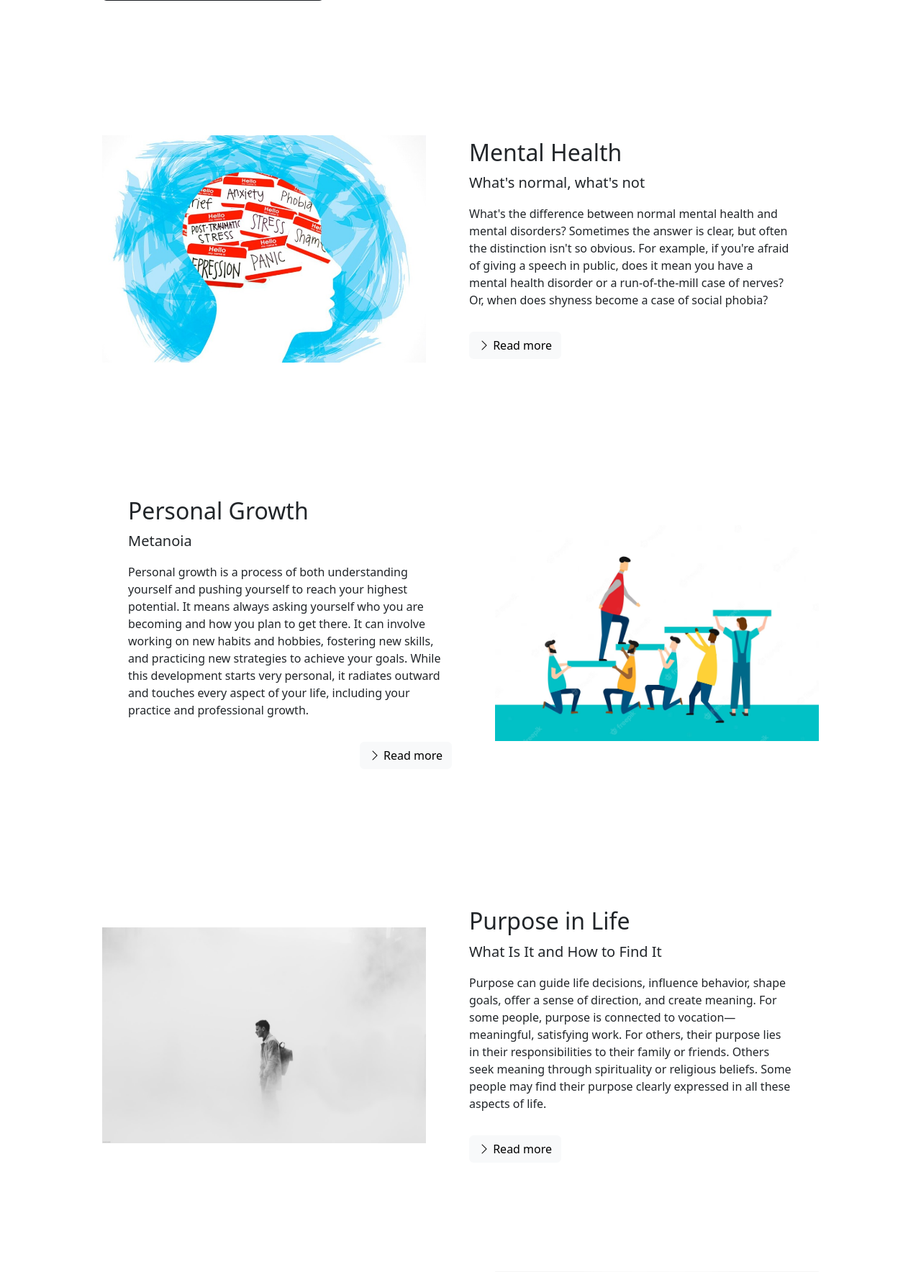
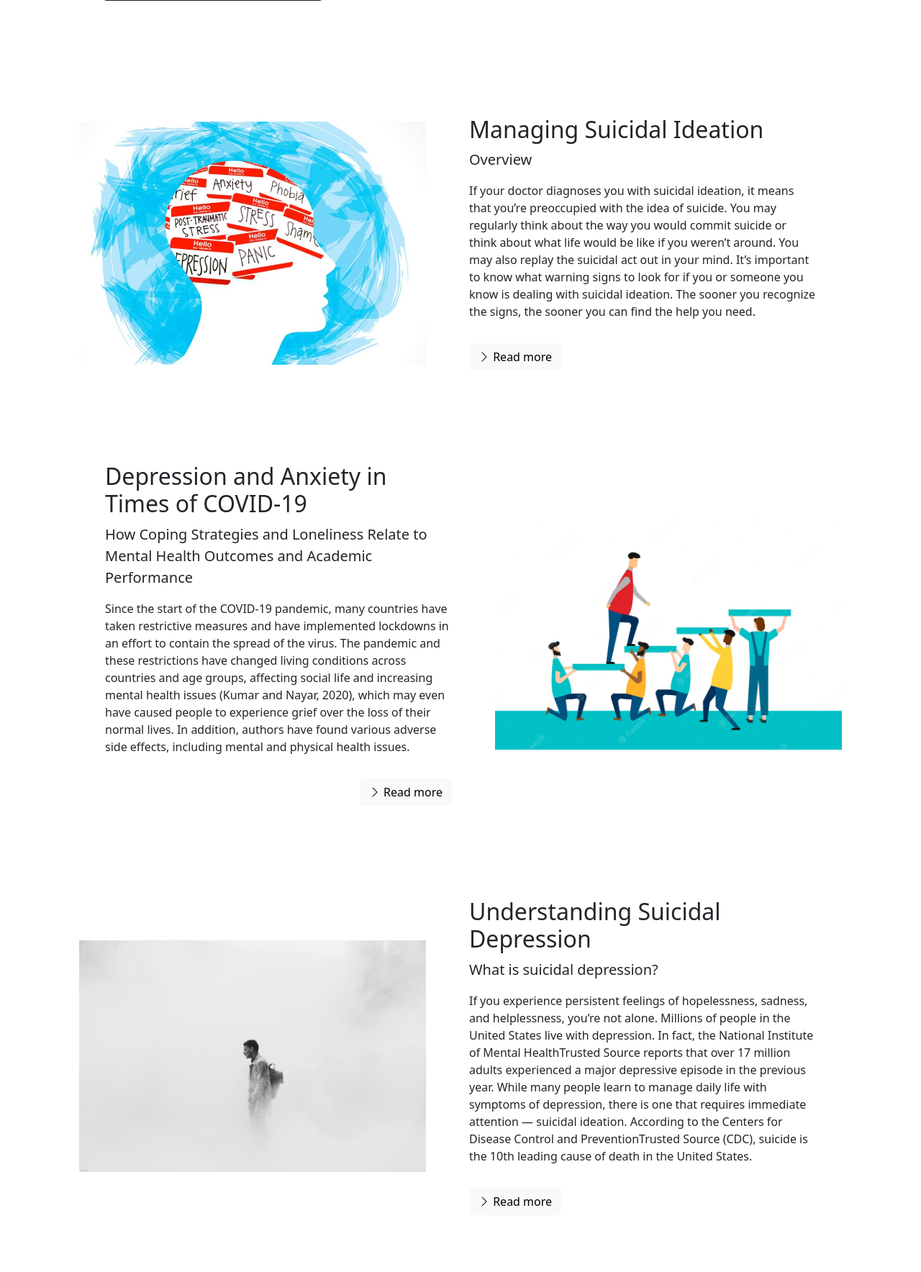
Before and after one commit to NeilCutter/SIDetect-Web-App, a Flask app: page / in a window 1280 px wide. Shown: the part 1095-2863 px from the top of the page at 72% size. Run offline with Flask 3, Linux system fonts and the light colour scheme.

Commit message:
update and fix ui

```diff
--- a/webapp/templates/chatbot.html
+++ b/webapp/templates/chatbot.html
@@ -19,7 +19,7 @@
 
     <div class="container text-center pt-5">
         <div class="title text-center pt-5">
-            <h1 class="text">
+            <h1 class="text me-3">
                 Ask
             </h1>
             <div class="brand">
--- a/webapp/templates/home.html
+++ b/webapp/templates/home.html
@@ -2,8 +2,9 @@
 
 {% block head %}
 <title>SIDetect WebApp</title>
+
 {% endblock %}
-
+<link rel="stylesheet" href="../static/css/styles.css">
 {% block content %}
 <header style="overflow-y: hidden;">
 <section class="container">
@@ -74,47 +75,44 @@
     </div>
   </div>
 
-  <div id="learn" class="p-5 ">
+  <div id="learn" class="p-3 ">
     <div class="container">
       <div class="row align-items-center justify-content-between">
         <div class="col-md">
           <img src="../static/img/mental.jfif" data-aos="slide-right" class="img-fluid" alt="" />
         </div>
         <div class="col-md p-5" data-aos="slide-left">
-          <h2>Mental Health</h2>
+          <h2>Managing Suicidal Ideation</h2>
           <p class="lead">
-            What's normal, what's not
+            Overview
           </p>
           <p>
-            What's the difference between normal mental health and mental disorders? Sometimes the answer is clear, but
-            often the distinction isn't so obvious. For example, if you're afraid of giving a speech in public, does it
-            mean you have a mental health disorder or a run-of-the-mill case of nerves? Or, when does shyness become a
-            case of social phobia?
+            If your doctor diagnoses you with suicidal ideation, it means that you’re preoccupied with the idea of suicide. You may regularly think about the way you would commit suicide or think about what life would be like if you weren’t around. You may also replay the suicidal act out in your mind.
+
+            It’s important to know what warning signs to look for if you or someone you know is dealing with suicidal ideation. The sooner you recognize the signs, the sooner you can find the help you need.
+
+
           </p>
-          <a href="help.html" class="btn btn-light mt-3 ">
+          <a href="https://www.healthline.com/health/suicidal-ideation" class="btn btn-light mt-3 ">
             <i class="bi bi-chevron-right "></i> Read more
           </a>
         </div>
       </div>
     </div>
   </div>
-  <div id="learn" class="p-5 ">
+  <div id="learn" class="p-3 ">
     <div class="container">
       <div class="row align-items-center justify-content-between">
 
         <div class="col-md p-5" data-aos="slide-right">
-          <h2>Personal Growth</h2>
+          <h2>Depression and Anxiety in Times of COVID-19</h2>
           <p class="lead">
-            Metanoia
+            How Coping Strategies and Loneliness Relate to Mental Health Outcomes and Academic Performance
           </p>
           <p>
-            Personal growth is a process of both understanding yourself and pushing yourself to reach your highest
-            potential. It means always asking yourself who you are becoming and how you plan to get there. It can
-            involve working on new habits and hobbies, fostering new skills, and practicing new strategies to achieve
-            your goals. While this development starts very personal, it radiates outward and touches every aspect of
-            your life, including your practice and professional growth.
+            Since the start of the COVID-19 pandemic, many countries have taken restrictive measures and have implemented lockdowns in an effort to contain the spread of the virus. The pandemic and these restrictions have changed living conditions across countries and age groups, affecting social life and increasing mental health issues (Kumar and Nayar, 2020), which may even have caused people to experience grief over the loss of their normal lives. In addition, authors have found various adverse side effects, including mental and physical health issues.
           </p>
-          <a href="help.html" class="btn btn-light mt-3 float-end">
+          <a href="https://www.frontiersin.org/articles/10.3389/fpsyg.2021.682684/full" class="btn btn-light mt-3 float-end">
             <i class="bi bi-chevron-right "></i> Read more
           </a>
 
@@ -125,24 +123,25 @@
       </div>
     </div>
   </div>
-  <div id="learn" class="p-5 ">
+  <div id="learn" class="p-3 ">
     <div class="container">
       <div class="row align-items-center justify-content-between">
         <div class="col-md" data-aos="slide-right">
           <img src="../static/img/pic2.jpg"  class="img-fluid" alt="" />
         </div>
         <div class="col-md p-5" data-aos="slide-left">
-          <h2>Purpose in Life</h2>
+          <h2>Understanding Suicidal Depression</h2>
           <p class="lead">
-            What Is It and How to Find It
+            What is suicidal depression?
           </p>
           <p>
-            Purpose can guide life decisions, influence behavior, shape goals, offer a sense of direction, and create
-            meaning. For some people, purpose is connected to vocation—meaningful, satisfying work. For others, their
-            purpose lies in their responsibilities to their family or friends. Others seek meaning through spirituality
-            or religious beliefs. Some people may find their purpose clearly expressed in all these aspects of life.
+            If you experience persistent feelings of hopelessness, sadness, and helplessness, you’re not alone.
+
+            Millions of people in the United States live with depression. In fact, the National Institute of Mental HealthTrusted Source reports that over 17 million adults experienced a major depressive episode in the previous year.
+
+            While many people learn to manage daily life with symptoms of depression, there is one that requires immediate attention — suicidal ideation. According to the Centers for Disease Control and PreventionTrusted Source (CDC), suicide is the 10th leading cause of death in the United States.
           </p>
-          <a href="help.html" class="btn btn-light mt-3 ">
+          <a href="https://www.healthline.com/health/depression/suicidal-depression?utm_source=ReadNext" class="btn btn-light mt-3 ">
             <i class="bi bi-chevron-right "></i> Read more
           </a>
         </div>
@@ -150,20 +149,21 @@
     </div>
   </div>
 
-  <div id="learn" class="p-5 ">
+  <div id="learn" class="p-3 ">
     <div class="container">
       <div class="row align-items-center justify-content-between">
 
         <div class="col-md p-5" data-aos="slide-right">
-          <h2>Self-Acceptance</h2>
+          <h2>Suicide</h2>
           <p class="lead">
-            Do you accept yourself?
+            What to do when someone is suicidal
           </p>
           <p>
-            Self-acceptance is exactly what its name suggests: the state of complete acceptance of oneself. True
-            self-acceptance is embracing who you are, without any qualifications, conditions, or exceptions.
+            When people say they're thinking about suicide, or say things that sound like they're considering suicide, it can be very upsetting. You may not be sure what to do to help, whether you should take talk of suicide seriously, or if your intervention might make the situation worse. Taking action is always the best choice. Here's what to do.
+
+
           </p>
-          <a href="help.html" class="btn btn-light mt-3 float-end ">
+          <a href="https://www.mayoclinic.org/diseases-conditions/suicide/in-depth/suicide/art-20044707" class="btn btn-light mt-3 float-end ">
             <i class="bi bi-chevron-right "></i> Read more
           </a>
 
@@ -175,27 +175,21 @@
     </div>
   </div>
 
-  <div id="learn" class="p-5 ">
+  <div id="learn" class="p-3 ">
     <div class="container">
       <div class="row align-items-center justify-content-between">
         <div class="col-md">
           <img src="../static/img/pic1.jpg" data-aos="slide-right" class="img-fluid" alt="" />
         </div>
         <div class="col-md p-5" data-aos="slide-left">
-          <h2>Dysfunctional Beliefs</h2>
+          <h2>ANXIETY</h2>
           <p class="lead">
-            Positive relations with others
+            Panic Attacks and Panic Disorder
           </p>
           <p>
-            Everyone who has lived a little while has developed opinions and beliefs about the nature of the world and
-            the people who inhabit it. These beliefs are not isolated facts living hermit lives inside people's minds,
-            but rather, part of an organized system of beliefs, referred to as schemas, that people develop as they
-            grow. Schemas are not static, but instead change over time as people develop increasingly sophisticated
-            understandings of their world. Beliefs are influenced by interpersonal interactions and through exposure to
-            the media. People can form beliefs by simply swallowing other people's beliefs whole. Some people also
-            manage to come to their own conclusions about things and to author their own beliefs.
+            Ever experienced a sudden surge of overwhelming anxiety and fear? Explore this guide to panic attacks, including symptoms, treatment, and self-help tips.
           </p>
-          <a href="help.html" class="btn btn-light mt-3 ">
+          <a href="https://www.helpguide.org/articles/anxiety/panic-attacks-and-panic-disorders.htm" class="btn btn-light mt-3 ">
             <i class="bi bi-chevron-right "></i> Read more
           </a>
 
@@ -203,21 +197,18 @@
       </div>
     </div>
   </div>
-  <div id="learn" class="p-5 ">
+  <div id="learn" class="p-3 ">
     <div class="container">
       <div class="row align-items-center justify-content-between">
 
         <div class="col-md p-5" data-aos="slide-right" >
-          <h2>Anxiety Disorder</h2>
+          <h2>MENTAL HEALTH</h2>
           <p class="lead">
-            When Worry Gets Out of Control
+            Coping with Depression
           </p>
           <p>
-            Anxiety disorder is a mental health condition characterized by persistent and excessive worry, fear, and/or
-            anxiety. These feelings may be related to a specific situation or object or may be more generalized and
-            occur without a specific trigger.
-          </p>
-          <a href="help.html" class="btn btn-light mt-3 float-end ">
+            When you’re depressed, you can’t just will yourself to “snap out of it.” But these coping strategies can help you deal with depression and put you on the road to recovery.            </p>
+          <a href="https://www.helpguide.org/articles/depression/coping-with-depression.htm" class="btn btn-light mt-3 float-end ">
             <i class="bi bi-chevron-right"></i> Read more
           </a>
 
--- a/webapp/templates/index.html
+++ b/webapp/templates/index.html
@@ -12,6 +12,7 @@
     crossorigin="anonymous" referrerpolicy="no-referrer" />
   <link rel="stylesheet" href="..\static\css\styles.css">
   <link rel="icon" type="image/x-icon" href="../static/img/incognito-icon.png">
+
   <link rel="stylesheet" href="..\static\css\footer.css">
   <link rel="stylesheet" href="https://cdn.jsdelivr.net/npm/bootstrap-icons@1.10.4/font/bootstrap-icons.css">
   <link rel="stylesheet" href="https://unpkg.com/aos@next/dist/aos.css" />
```
Also changed, not shown: webapp/static/css/hotline.css (added, +30 -0 lines), webapp/templates/hotline.html (+3 -13 lines), webapp/templates/team.html (+4 -4 lines), webapp/static/css/detection.css (line endings or trailing spaces).
